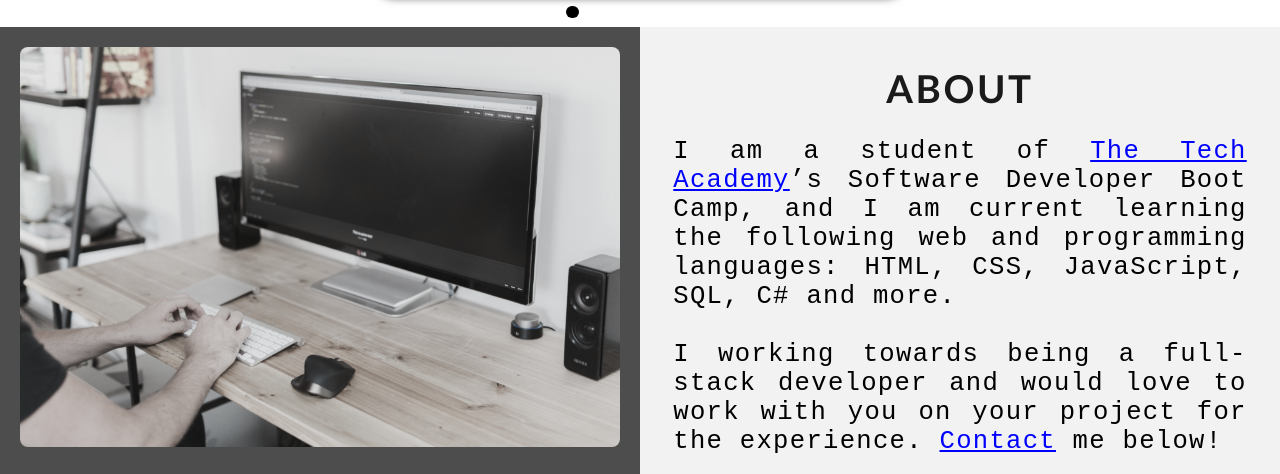
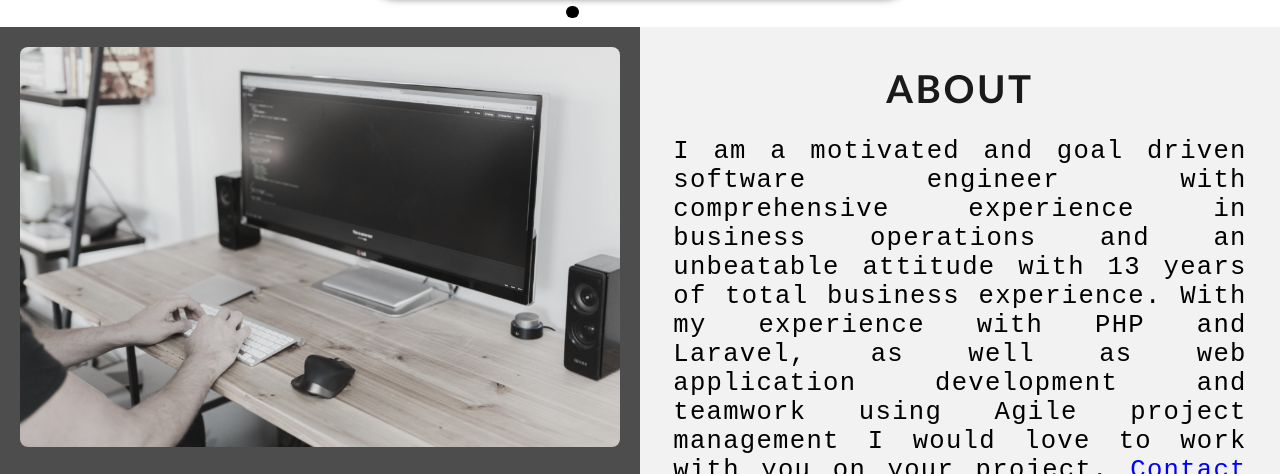
Before and after one commit to brinkmsw/brinkmsw.github.io, a plain HTML site: page index.html in a window 1280 px wide. Shown: the part 1380-1854 px from the top of the page. Drawn offline with Linux system fonts and the light colour scheme.

Commit message:
Update index.html

```diff
--- a/index.html
+++ b/index.html
@@ -112,9 +112,8 @@
             <div class="Column_1">
                 <h1>About</h1>
                 <p>
-                    I am a student of <a href="https://www.learncodinganywhere.com" target="_blank">The Tech Academy</a>’s Software Developer Boot Camp, and I am current learning the following web and programming languages: HTML, CSS, JavaScript, SQL, C# and more.
+                    I am a motivated and goal driven software engineer with comprehensive experience in business operations and an unbeatable attitude with 13 years of total business experience.   With my experience with PHP and Laravel, as well as web application development and teamwork using Agile project management I would love to work with you on your project. <a onclick="openForm()" ondblclick="closeForm()" class="contact">Contact</a> me below!
                     <br>
-                    <br>I working towards being a full-stack developer and would love to work with you on your project for the experience. <a onclick="openForm()" ondblclick="closeForm()" class="contact">Contact</a> me below!
                 </p>
             </div>
         </div>
```
